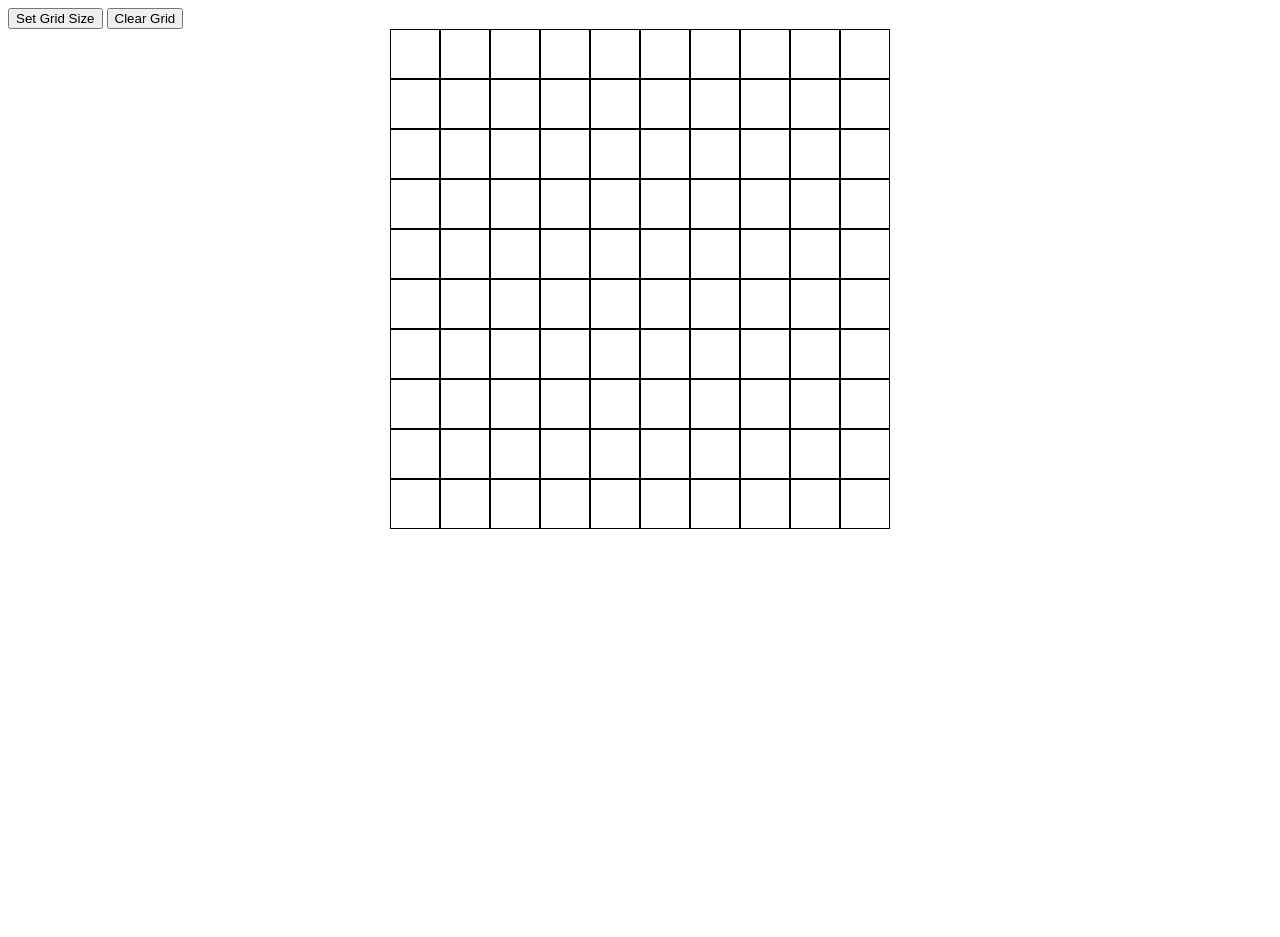
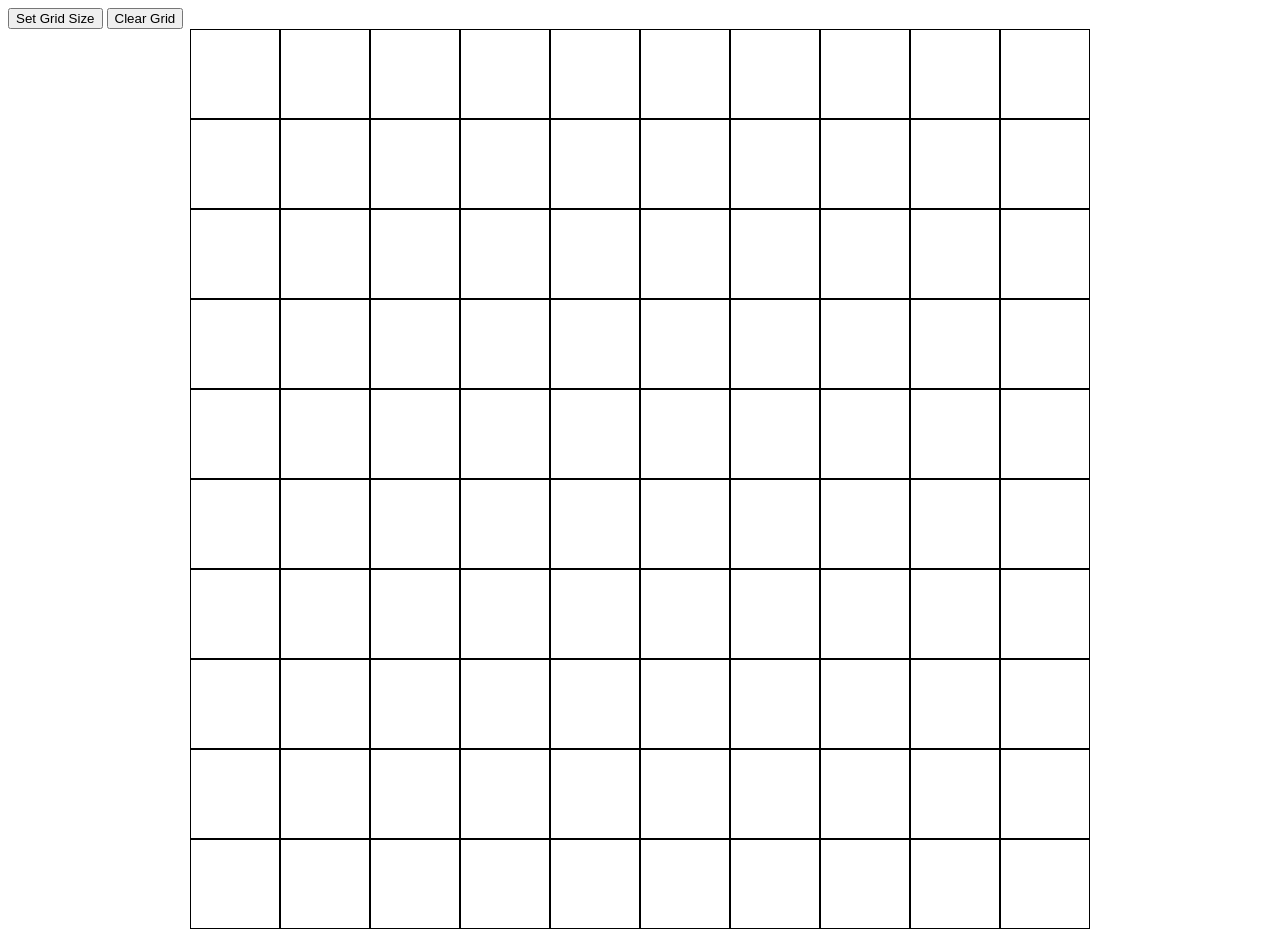
Before and after one commit to Byronwww/odin-project-Etch-A-Sketch, a website: page index.html in a window 1280 px wide. Before the commit the page ends 800 px from the top, so only its background shows below. Drawn offline with Linux system fonts and the light colour scheme.

Commit message:
made the grid size larger

```diff
--- a/styles.css
+++ b/styles.css
@@ -2,8 +2,8 @@
     display: flex;
     flex-direction: column;
     margin: auto;
-    height:500px;
-    width:500px;
+    height:900px;
+    width:900px;
 }
 
 .row {
@@ -15,5 +15,5 @@
 .column {
     display: flex;
     flex: 1;
-    border: 0.1px solid black;
+    border: 0.01px solid black;
   }
```
